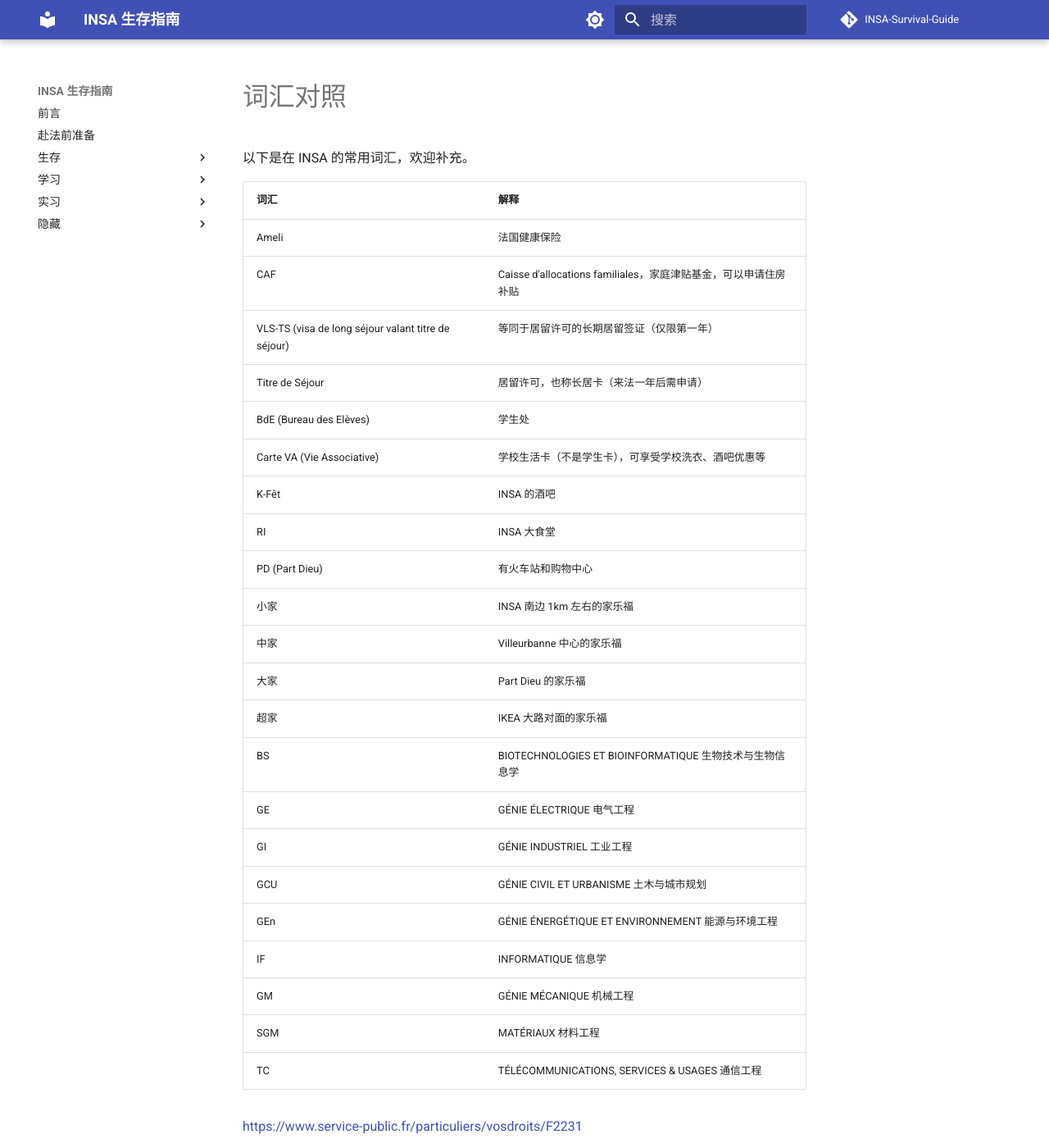
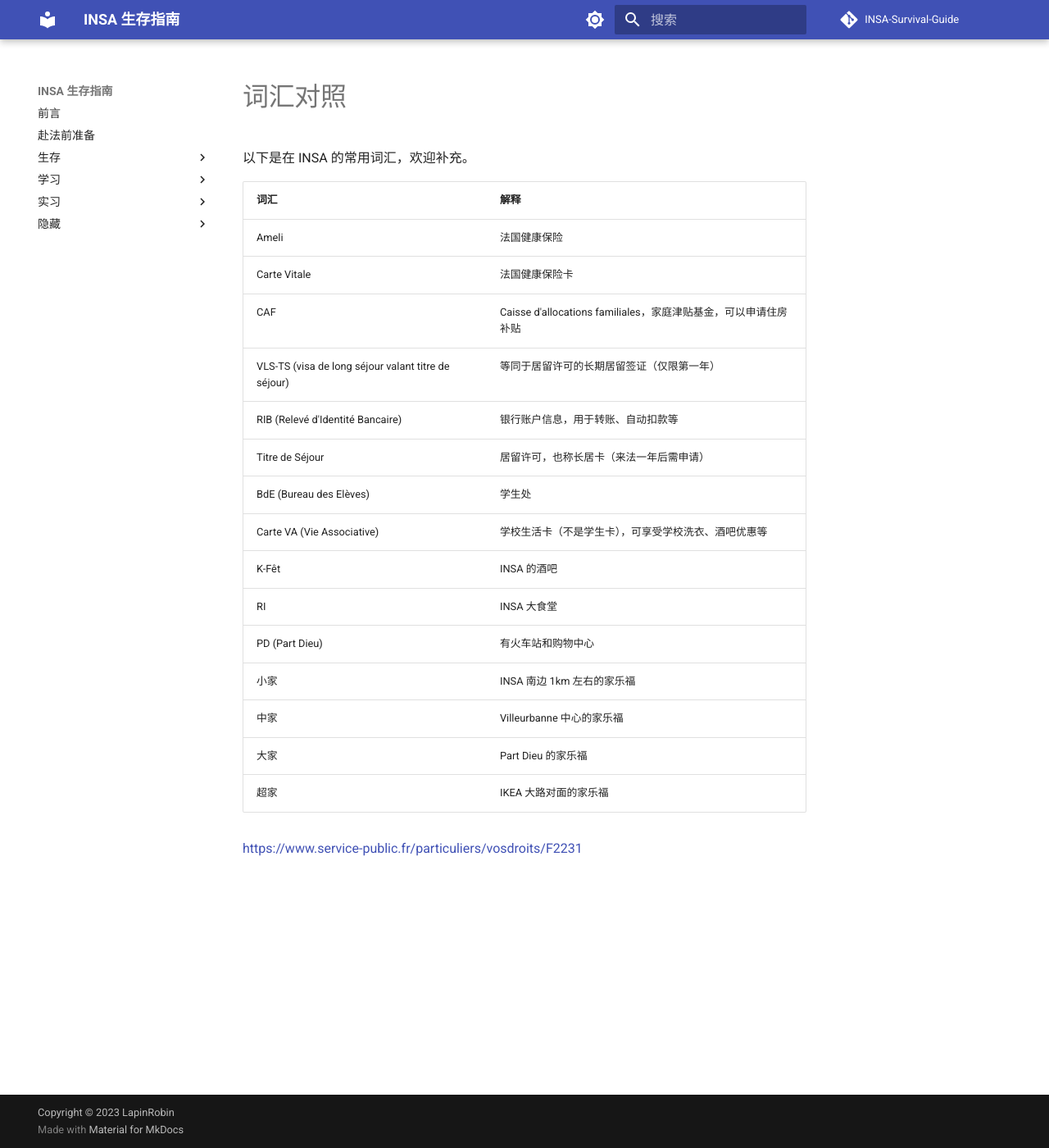
Before and after one commit to LapinRobin/INSA-Survival-Guide, an MkDocs documentation site: the page built from docs/生存/文章/词汇对照.md, in a window 1280 px wide and 1400 px high. Shown: the whole window at 82% size. Built offline with MkDocs 1.6.1 and Material for MkDocs 9.7.7, drawn with Linux system fonts in a browser that asks for light colours; comment, search, counter and statistics services are not loaded.

Commit message:
Modify vocab

```diff
--- a/docs/生存/文章/词汇对照.md
+++ b/docs/生存/文章/词汇对照.md
@@ -4,8 +4,10 @@
 | 词汇               | 解释                                   |
 |-------------------|---------------------------------------|
 | Ameli             |  法国健康保险                         |
+| Carte Vitale      |  法国健康保险卡                       |
 | CAF               | Caisse d'allocations familiales，家庭津贴基金，可以申请住房补贴                         |
 | VLS-TS (visa de long séjour valant titre de séjour) |   等同于居留许可的长期居留签证（仅限第一年）                |
+| RIB (Relevé d'Identité Bancaire) | 银行账户信息，用于转账、自动扣款等 |
 | Titre de Séjour | 居留许可，也称长居卡（来法一年后需申请） |
 | BdE (Bureau des Elèves)  | 学生处                    |
 | Carte VA (Vie Associative) |   学校生活卡（不是学生卡），可享受学校洗衣、酒吧优惠等 |
@@ -16,15 +18,7 @@
 | 中家              | Villeurbanne 中心的家乐福              |
 | 大家              | Part Dieu 的家乐福                     |
 | 超家              | IKEA 大路对面的家乐福                  |
-| BS      | BIOTECHNOLOGIES ET BIOINFORMATIQUE 生物技术与生物信息学           |
-| GE      | GÉNIE ÉLECTRIQUE 电气工程                         |
-| GI      | GÉNIE INDUSTRIEL 工业工程                         |
-| GCU      | GÉNIE CIVIL ET URBANISME 土木与城市规划 |
-| GEn     | GÉNIE ÉNERGÉTIQUE ET ENVIRONNEMENT 能源与环境工程               |
-| IF      | INFORMATIQUE 信息学                           |
-| GM      | GÉNIE MÉCANIQUE 机械工程                         |
-| SGM     | MATÉRIAUX 材料工程                         |
-| TC    | TÉLÉCOMMUNICATIONS, SERVICES & USAGES 通信工程          |
+
 
 
 <https://www.service-public.fr/particuliers/vosdroits/F2231>
```
Also changed, not shown: docs/学习/专业课程.md (+11 -0 lines).
